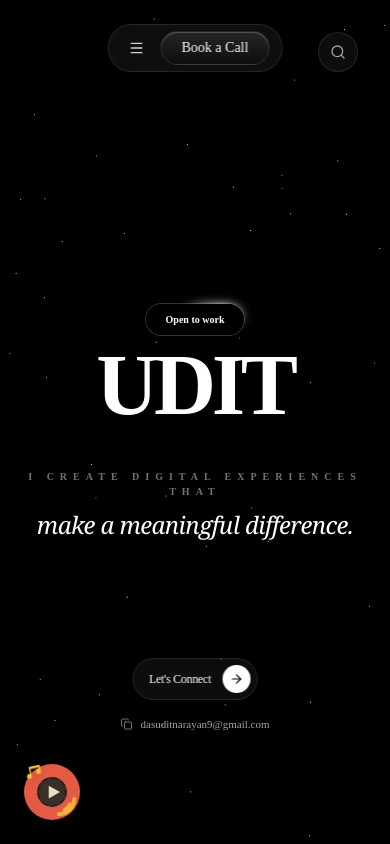
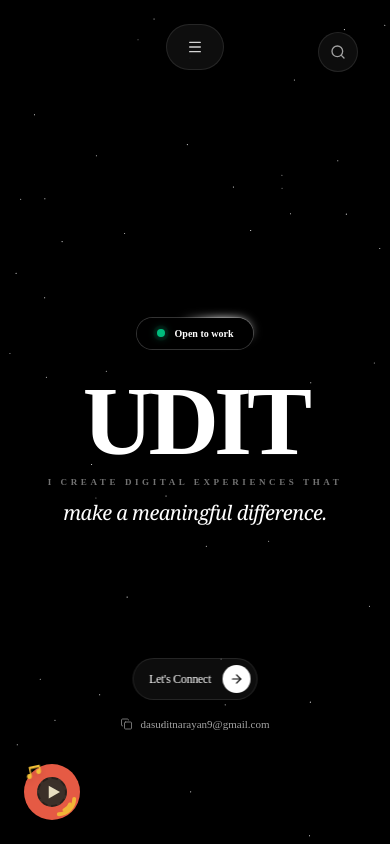
Before and after one commit to uditnarayanDas/Personal-portfolio, a Next.js app: page / in a window 390 px wide. Built offline with nearby package versions, Linux system fonts and the light colour scheme.

Commit message:
UI changes

```diff
--- a/src/app/page.tsx
+++ b/src/app/page.tsx
@@ -9,22 +9,26 @@ import { MapPin, Layers } from "lucide-react";
 
 export default function Home() {
   return (
-    <main className="min-h-screen bg-black w-full overflow-hidden selection:bg-white selection:text-black font-sans relative">
+    <main className="min-h-[100dvh] bg-black w-full overflow-hidden selection:bg-white selection:text-black font-sans relative">
 
-      <div className="relative z-20 flex h-screen w-full flex-col items-center justify-center px-6 text-center space-y-16 md:space-y-24">
+      <div className="relative z-20 flex min-h-[100dvh] w-full flex-col items-center justify-center px-6 py-20 text-center space-y-10 md:space-y-24">
 
         {/* Top Badge (Say Hi) */}
         <motion.div
           initial={{ opacity: 0, y: 15 }}
           animate={{ opacity: 1, y: 0 }}
           transition={{ duration: 0.8 }}
-          className="mb-4"
+          className="mb-8 md:mb-12"
         >
           <HoverBorderGradient
             containerClassName="rounded-full"
             as="button"
-            className="bg-black text-[10px] md:text-xs font-semibold text-white px-5 py-2 flex items-center space-x-2"
+            className="bg-black text-[10px] md:text-xs font-semibold text-white px-5 py-2 flex items-center gap-2.5"
           >
+            <span className="relative flex h-2 w-2">
+              <span className="absolute inline-flex h-full w-full animate-ping rounded-full bg-emerald-400 opacity-75"></span>
+              <span className="relative inline-flex h-2 w-2 rounded-full bg-emerald-500 shadow-[0_0_8px_rgba(16,185,129,0.6)]"></span>
+            </span>
             <span>Open to work</span>
 
 
@@ -32,12 +36,12 @@ export default function Home() {
         </motion.div>
 
         {/* Signature Name & Tagline Block */}
-        <div className="flex flex-col items-center space-y-6 md:space-y-10">
+        <div className="flex flex-col items-center space-y-2 md:space-y-4 w-full max-w-7xl mx-auto">
           <motion.h1
             initial={{ opacity: 0, scale: 0.95 }}
             animate={{ opacity: 1, scale: 1 }}
             transition={{ duration: 1, delay: 0.2, ease: [0.16, 1, 0.3, 1] }}
-            className="text-[22vw] font-black leading-[0.8] tracking-[-0.05em] text-white md:text-[14vw]"
+            className="text-[25vw] md:text-[14vw] font-black leading-[0.8] tracking-[-0.05em] text-white select-none whitespace-nowrap"
           >
             UDIT
           </motion.h1>
@@ -47,12 +51,12 @@ export default function Home() {
             initial={{ opacity: 0 }}
             animate={{ opacity: 1 }}
             transition={{ duration: 1, delay: 0.6 }}
-            className="flex flex-col items-center space-y-1.5 pt-6 md:pt-8"
+            className="flex flex-col items-center space-y-1.5 pt-2"
           >
-            <p className="text-[10px] md:text-[11px] font-bold uppercase tracking-[0.6em] text-neutral-500 pb-1">
+            <p className="text-[9px] md:text-[11px] font-bold uppercase tracking-[0.4em] md:tracking-[0.6em] text-neutral-500 pb-1">
               I create digital experiences that
             </p>
-            <h2 className="font-serif text-2xl italic text-white md:text-4xl lg:text-5xl tracking-tight">
+            <h2 className="font-serif text-xl sm:text-2xl md:text-4xl lg:text-5xl italic text-white tracking-tight">
               make a meaningful difference.
             </h2>
           </motion.div>
--- a/src/components/navbar.tsx
+++ b/src/components/navbar.tsx
@@ -7,6 +7,7 @@ import {
   Search,
   ChevronDown,
   Menu,
+  X,
   FlaskConical,
   Link as LinkIcon,
   Monitor,
@@ -18,14 +19,25 @@ export function Navbar() {
   const [isScrolled, setIsScrolled] = useState(false);
   const [commandOpen, setCommandOpen] = useState(false);
   const [isMoreOpen, setIsMoreOpen] = useState(false);
+  const [isMobileMenuOpen, setIsMobileMenuOpen] = useState(false);
 
   useEffect(() => {
     const handleScroll = () => {
       setIsScrolled(window.scrollY > 20);
     };
     window.addEventListener("scroll", handleScroll);
-    return () => window.removeEventListener("scroll", handleScroll);
-  }, []);
+
+    if (isMobileMenuOpen) {
+      document.body.style.overflow = "hidden";
+    } else {
+      document.body.style.overflow = "unset";
+    }
+
+    return () => {
+      window.removeEventListener("scroll", handleScroll);
+      document.body.style.overflow = "unset";
+    };
+  }, [isMobileMenuOpen]);
 
   const navLinks = [
     { name: "Home", href: "/", active: true },
@@ -48,8 +60,8 @@ export function Navbar() {
       >
         <div className="flex items-center gap-1 sm:gap-2 px-3 py-1.5 bg-[#121212]/80 backdrop-blur-xl border border-white/10 shadow-2xl rounded-full font-sans">
 
-          {/* Navigation Links (Desktop) */}
-          <div className="hidden md:flex items-center gap-1">
+          {/* Navigation Links (Desktop - now at lg breakpoint for tablet space) */}
+          <div className="hidden lg:flex items-center gap-1">
             {navLinks.map((link) => (
               <Link
                 key={link.name}
@@ -81,7 +93,7 @@ export function Navbar() {
                     animate={{ opacity: 1, y: 0, scale: 1 }}
                     exit={{ opacity: 0, y: 10, scale: 0.95 }}
                     transition={{ duration: 0.2, ease: "easeOut" }}
-                    className="absolute top-full left-1/2 -translate-x-1/2 mt-3 w-[480px] p-4 bg-[#121212]/95 backdrop-blur-2xl border border-white/10 shadow-[0_20px_50px_rgba(0,0,0,0.5)] rounded-[24px] z-50 pointer-events-auto overflow-hidden"
+                    className="absolute top-full left-1/2 -translate-x-1/2 mt-3 w-[480px] p-4 bg-[#121212]/95 backdrop-blur-2xl border border-white/10 shadow-[0_20px_50px_rgba(0,0,0,0.5)] rounded-[24px] z-50 pointer-events-auto overflow-hidden text-left"
                   >
                     <div className="grid grid-cols-5 gap-4">
                       {/* Left: Labs Card */}
@@ -98,7 +110,7 @@ export function Navbar() {
                       </div>
 
                       {/* Right: Items List */}
-                      <div className="col-span-3 flex flex-col gap-1">
+                      <div className="col-span-3 flex flex-col gap-1 text-left">
                         <DropdownItem
                           icon={<LinkIcon className="w-4 h-4" />}
                           title="Links"
@@ -125,20 +137,32 @@ export function Navbar() {
             </div>
           </div>
 
-          <div className="hidden md:block w-[1px] h-6 bg-white/10" />
+          <div className="hidden lg:block w-[1px] h-6 bg-white/10" />
 
           {/* Action Buttons */}
           <div className="flex items-center gap-2">
-            {/* Mobile Menu Button */}
-            <button className="flex md:hidden items-center justify-center p-2 rounded-full text-neutral-300 hover:bg-neutral-800 hover:text-white transition-colors duration-300">
-              <Menu className="w-4 h-4" />
+            {/* Mobile Menu Toggle */}
+            <button
+              onClick={() => setIsMobileMenuOpen(!isMobileMenuOpen)}
+              className="flex lg:hidden items-center justify-center p-2 rounded-full text-neutral-300 hover:bg-neutral-800 hover:text-white transition-colors duration-300"
+            >
+              <AnimatePresence mode="wait">
+                <motion.div
+                  key={isMobileMenuOpen ? "close" : "menu"}
+                  initial={{ opacity: 0, rotate: -90 }}
+                  animate={{ opacity: 1, rotate: 0 }}
+                  exit={{ opacity: 0, rotate: 90 }}
+                  transition={{ duration: 0.2 }}
+                >
+                  {isMobileMenuOpen ? <X className="w-4 h-4" /> : <Menu className="w-4 h-4" />}
+                </motion.div>
+              </AnimatePresence>
             </button>
 
-            {/* Desktop Search Button removed from here */}
-
+            {/* Book a Call hidden on tablet where it squishes */}
             <Link
               href="#book"
-              className="relative overflow-hidden flex items-center justify-center px-5 py-1.5 rounded-full font-medium text-sm text-white bg-gradient-to-b from-white/10 to-transparent border border-white/10 hover:from-white/20 hover:border-white/20 transition-all duration-300 shadow-[inset_0_1px_rgba(255,255,255,0.2)]"
+              className="hidden lg:flex relative overflow-hidden items-center justify-center px-5 py-1.5 rounded-full font-medium text-sm text-white bg-gradient-to-b from-white/10 to-transparent border border-white/10 hover:from-white/20 hover:border-white/20 transition-all duration-300 shadow-[inset_0_1px_rgba(255,255,255,0.2)]"
             >
               Book a Call
             </Link>
@@ -157,18 +181,71 @@ export function Navbar() {
       >
         <Search className="w-4 h-4 group-hover:scale-110 transition-transform" />
       </motion.button>
+
+      {/* Mobile Menu Overlay */}
+      <AnimatePresence>
+        {isMobileMenuOpen && (
+          <motion.div
+            initial={{ opacity: 0, y: -20 }}
+            animate={{ opacity: 1, y: 0 }}
+            exit={{ opacity: 0, y: -20 }}
+            transition={{ duration: 0.3, ease: [0.16, 1, 0.3, 1] }}
+            className="fixed inset-0 z-[45] bg-[#0B0B0B]/95 backdrop-blur-3xl pt-28 px-6 pb-10 flex flex-col justify-between lg:hidden overflow-y-auto"
+          >
+            <div className="flex flex-col space-y-6">
+              <p className="text-[10px] font-bold uppercase tracking-[0.3em] text-neutral-600 mb-2">Navigation</p>
+              {navLinks.map((link) => (
+                <Link
+                  key={link.name}
+                  href={link.href}
+                  onClick={() => setIsMobileMenuOpen(false)}
+                  className="text-4xl font-bold text-white hover:text-neutral-400 transition-colors"
+                >
+                  {link.name}
+                </Link>
+              ))}
+              <div className="pt-8 flex flex-col space-y-4">
+                <p className="text-[10px] font-bold uppercase tracking-[0.3em] text-neutral-600 mb-2">Discovery</p>
+                <Link href="#labs" onClick={() => setIsMobileMenuOpen(false)} className="text-xl text-neutral-300 flex items-center gap-3">
+                  <FlaskConical className="w-5 h-5 text-neutral-500" /> Labs
+                </Link>
+                <Link href="#links" onClick={() => setIsMobileMenuOpen(false)} className="text-xl text-neutral-300 flex items-center gap-3">
+                  <LinkIcon className="w-5 h-5 text-neutral-500" /> Links
+                </Link>
+                <Link href="#uses" onClick={() => setIsMobileMenuOpen(false)} className="text-xl text-neutral-300 flex items-center gap-3">
+                  <Monitor className="w-5 h-5 text-neutral-500" /> Uses
+                </Link>
+                <Link href="#contact" onClick={() => setIsMobileMenuOpen(false)} className="text-xl text-neutral-300 flex items-center gap-3">
+                  <BookOpen className="w-5 h-5 text-neutral-500" /> Guestbook
+                </Link>
+              </div>
+            </div>
+
+            <div className="flex flex-col space-y-4 mt-12 pb-6">
+               <Link
+                href="#book"
+                onClick={() => setIsMobileMenuOpen(false)}
+                className="w-full flex items-center justify-center py-4 rounded-2xl font-bold text-lg text-black bg-white hover:bg-neutral-200 transition-all shadow-xl"
+              >
+                Book a Call
+              </Link>
+              <p className="text-center text-xs text-neutral-600">Available for projects 2024</p>
+            </div>
+          </motion.div>
+        )}
+      </AnimatePresence>
     </>
   );
 }
 
 function DropdownItem({ icon, title, subtitle, href }: { icon: React.ReactNode, title: string, subtitle: string, href: string }) {
   return (
-    <Link href={href} className="group flex items-center gap-3 p-2 rounded-[12px] hover:bg-white/5 transition-all duration-200">
-      <div className="flex items-center justify-center w-8 h-8 rounded-lg bg-neutral-800/50 border border-white/5 text-neutral-400 group-hover:text-white group-hover:border-white/10 transition-colors">
+    <Link href={href} className="group flex items-center gap-3 p-2 rounded-[12px] hover:bg-white/5 transition-all duration-200 w-full">
+      <div className="flex-shrink-0 flex items-center justify-center w-8 h-8 rounded-lg bg-neutral-800/50 border border-white/5 text-neutral-400 group-hover:text-white group-hover:border-white/10 transition-colors">
         {icon}
       </div>
-      <div className="flex flex-col gap-0">
-        <span className="text-[14px] text-white font-medium">{title}</span>
+      <div className="flex flex-col gap-0 text-left overflow-hidden">
+        <span className="text-[14px] text-white font-medium truncate">{title}</span>
         <span className="text-[11px] text-neutral-500 group-hover:text-neutral-400 transition-colors truncate">
           {subtitle}
         </span>
```
Also changed, not shown: src/components/command-menu.tsx (+12 -6 lines).
